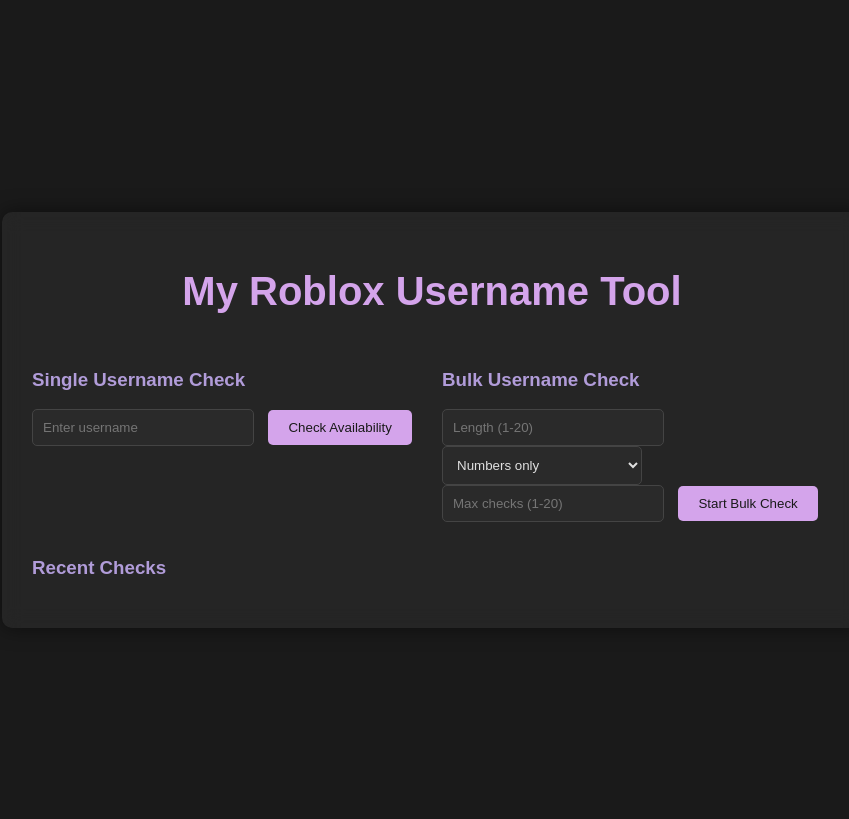
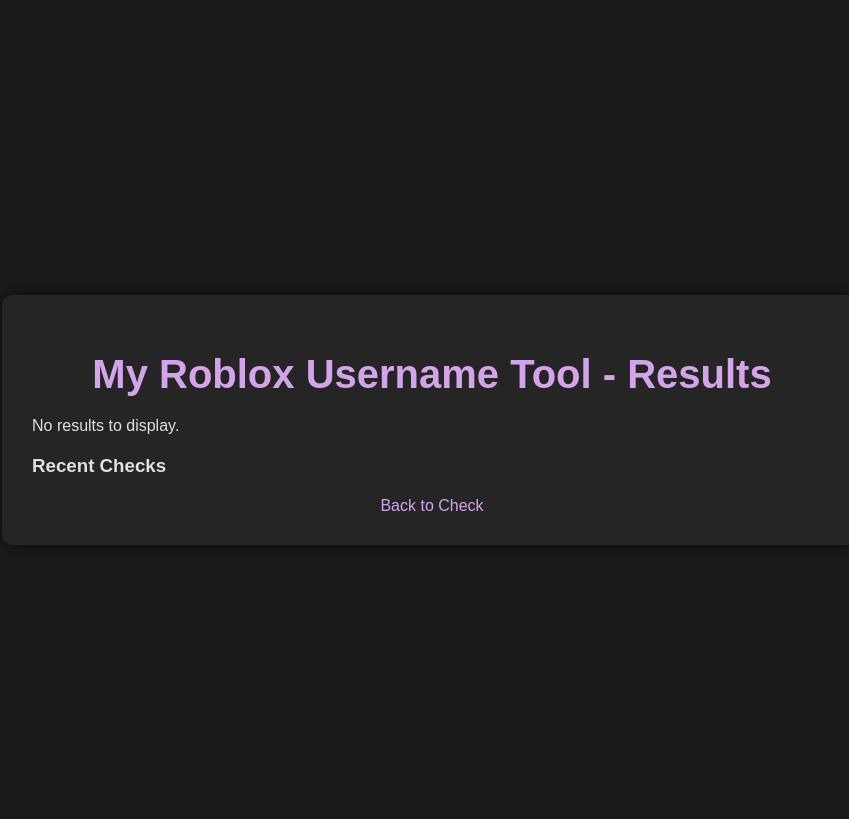
Before and after one commit to DoltD1no/RUC, a Flask app: page / in a window 1280 px wide. Shown: the top 819 px of the page, without its empty margins (208-1057 px from the left). Run offline with Flask 3, Linux system fonts and the light colour scheme.

Commit message:
Update index.html

```diff
--- a/templates/index.html
+++ b/templates/index.html
@@ -3,7 +3,7 @@
 <head>
     <meta charset="UTF-8">
     <meta name="viewport" content="width=device-width, initial-scale=1.0">
-    <title>My Roblox Username Tool</title>
+    <title>My Roblox Username Tool - Results</title>
     <style>
         body {
             font-family: Arial, sans-serif;
@@ -31,28 +31,23 @@
             margin-bottom: 20px;
             font-size: 2.5em;
         }
-        h3 { color: #b19cd9; margin-top: 20px; }
-        .form-group { margin: 15px 0; }
-        input[type="text"], input[type="number"], select {
-            padding: 10px;
-            width: 200px;
-            margin-right: 10px;
+        table {
+            width: 100%;
+            border-collapse: collapse;
+            margin: 20px 0;
             background: #2a2a2a;
+        }
+        th, td {
+            padding: 12px;
             border: 1px solid #444;
-            color: #e0e0e0;
-            border-radius: 5px;
+            text-align: left;
         }
-        input[type="submit"] {
-            padding: 10px 20px;
-            background: #d4a4eb;
-            color: #1a1a1a;
-            border: none;
-            cursor: pointer;
-            border-radius: 5px;
-        }
-        input[type="submit"]:hover { background: #b19cd9; }
-        .error { color: #ff5555; text-align: center; }
-        .grid { display: grid; grid-template-columns: repeat(auto-fit, minmax(300px, 1fr)); gap: 20px; }
+        th { background: #d4a4eb; color: #1a1a1a; }
+        .available { color: #50fa7b; }
+        .taken { color: #ff5555; }
+        .error { color: #ff79c6; }
+        a { color: #d4a4eb; text-decoration: none; }
+        a:hover { text-decoration: underline; }
         #recent-checks { margin-top: 20px; }
         #recent-checks ul { list-style: none; padding: 0; }
         #recent-checks li { padding: 5px 0; }
@@ -60,76 +55,37 @@
 </head>
 <body>
     <div class="container">
-        <h1>My Roblox Username Tool</h1>
-        <div class="grid">
-            <div class="form-group">
-                <h3>Single Username Check</h3>
-                <form id="single-form" method="POST">
-                    <input type="text" name="username" placeholder="Enter username" required>
-                    <input type="hidden" name="check_type" value="single">
-                    <input type="submit" value="Check Availability">
-                </form>
-            </div>
-            <div class="form-group">
-                <h3>Bulk Username Check</h3>
-                <form id="bulk-form" method="POST">
-                    <input type="number" name="length" placeholder="Length (1-20)" required min="1" max="20">
-                    <select name="username_type" required>
-                        <option value="numbers">Numbers only</option>
-                        <option value="letters">Letters only</option>
-                        <option value="mixed">Letters and Numbers</option>
-                    </select>
-                    <input type="number" name="max_checks" placeholder="Max checks (1-20)" required min="1" max="20">
-                    <input type="hidden" name="check_type" value="bulk">
-                    <input type="submit" value="Start Bulk Check">
-                </form>
-            </div>
-        </div>
-        {% if error %}
-            <p class="error">{{ error }}</p>
+        <h1>My Roblox Username Tool - Results</h1>
+        {% if results %}
+            <table>
+                <tr>
+                    <th>Username</th>
+                    <th>Status</th>
+                    <th>Links</th>
+                </tr>
+                {% for result in results %}
+                    <tr>
+                        <td>{{ result.username }}</td>
+                        <td class="{% if 'Available' in result.status %}available{% elif 'Taken' in result.status %}taken{% else %}error{% endif %}">
+                            {{ result.status }}
+                        </td>
+                        <td>
+                            <a href="{{ result.verify_url }}" target="_blank">Verify</a> |
+                            <a href="{{ result.signup_url }}" target="_blank">Sign Up</a>
+                        </td>
+                    </tr>
+                {% endfor %}
+            </table>
+        {% else %}
+            <p>No results to display.</p>
         {% endif %}
         <div id="recent-checks">
             <h3>Recent Checks</h3>
             <ul id="recent-checks-list"></ul>
         </div>
+        <a href="/" style="display: block; text-align: center; margin-top: 20px;">Back to Check</a>
     </div>
     <script>
-        document.getElementById('single-form').addEventListener('submit', async (e) => {
-            e.preventDefault();
-            const formData = new FormData(e.target);
-            const response = await fetch('/', {
-                method: 'POST',
-                body: formData
-            });
-            const data = await response.json();
-            if (data.status) {
-                let recentChecks = JSON.parse(localStorage.getItem('recentChecks') || '[]');
-                recentChecks.unshift(data);
-                if (recentChecks.length > 5) recentChecks.pop();
-                localStorage.setItem('recentChecks', JSON.stringify(recentChecks));
-                updateRecentChecks();
-                window.location.href = `/results?username=${encodeURIComponent(data.username)}&status=${encodeURIComponent(data.status)}&verify_url=${encodeURIComponent(data.verify_url)}&signup_url=${encodeURIComponent(data.signup_url)}`;
-            }
-        });
-
-        document.getElementById('bulk-form').addEventListener('submit', async (e) => {
-            e.preventDefault();
-            const formData = new FormData(e.target);
-            const response = await fetch('/', {
-                method: 'POST',
-                body: formData
-            });
-            const data = await response.json();
-            if (data.results) {
-                let recentChecks = JSON.parse(localStorage.getItem('recentChecks') || '[]');
-                recentChecks.unshift({ username: `Bulk Check (Length: ${formData.get('length')})`, status: data.summary, verify_url: '', signup_url: '' });
-                if (recentChecks.length > 5) recentChecks.pop();
-                localStorage.setItem('recentChecks', JSON.stringify(recentChecks));
-                updateRecentChecks();
-                window.location.href = `/results?bulk=true&results=${encodeURIComponent(JSON.stringify(data.results))}`;
-            }
-        });
-
         function updateRecentChecks() {
             const recentChecks = JSON.parse(localStorage.getItem('recentChecks') || '[]');
             const list = document.getElementById('recent-checks-list');
```
